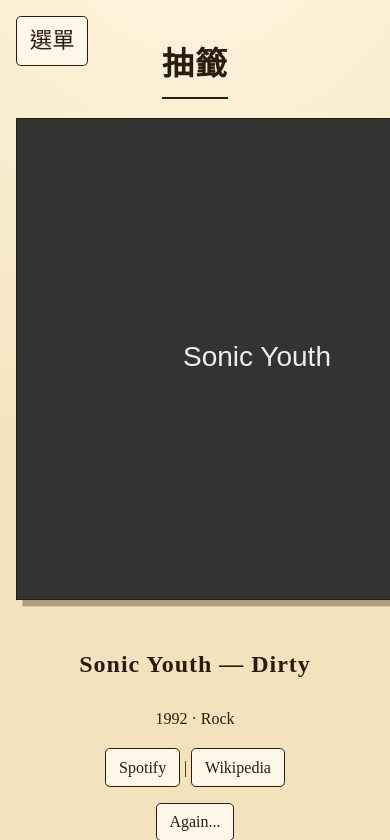
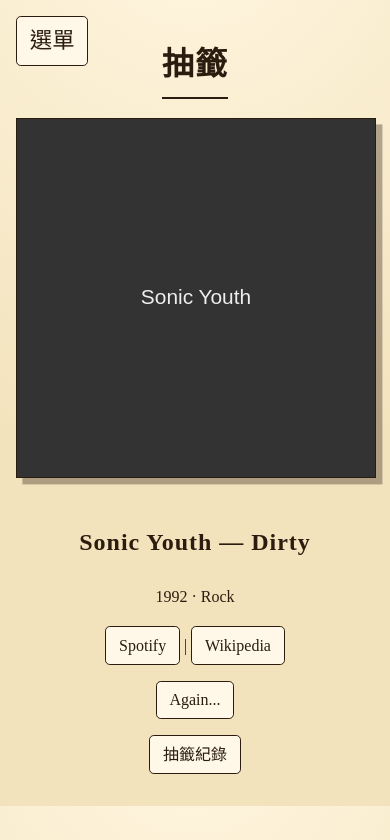
Before and after one commit to victorchang1031/1001, a FastAPI app: page /draw in a window 390 px wide; the page is wider, and only the part inside the window is pictured. Shown: the top 840 px of that part. Run offline with FastAPI, Linux system fonts and the light colour scheme; data comes from the database, SQL or seed files in the repository; data that the repository does not hold is empty.

Commit message:
fix: responsive album cover, cap at 360x360 on mobile
Co-Authored-By: Claude Opus 4.8 <noreply@anthropic.com>

```diff
--- a/app/static/style.css
+++ b/app/static/style.css
@@ -84,6 +84,10 @@ input[type="search"] { padding: 0.3rem 0.5rem; }
 
 /* vinyl sleeve effect for the big cover on home/draw pages */
 img.cover {
+  width: 100%;
+  max-width: 360px;
+  aspect-ratio: 1 / 1;
+  height: auto;
   object-fit: cover;
   border: 1px solid var(--ink);
   box-shadow: 0.4rem 0.4rem 0 var(--shadow);
--- a/app/templates/album_detail.html
+++ b/app/templates/album_detail.html
@@ -1,7 +1,7 @@
 {% extends "base.html" %}
 {% block content %}
 <h1>{{ album.artist }} — {{ album.title }}</h1>
-{% if album.cover_image_url %}<img class="cover" src="{{ album.cover_image_url }}" alt="" width="480" height="480" onerror="this.remove()">{% endif %}
+{% if album.cover_image_url %}<img class="cover" src="{{ album.cover_image_url }}" alt="" width="360" height="360" onerror="this.remove()">{% endif %}
 <p>{{ album.year }}{% if album.genre %} · {{ album.genre }}{% endif %}</p>
 <p>
   {% if album.spotify_url %}
--- a/app/templates/draw.html
+++ b/app/templates/draw.html
@@ -1,7 +1,7 @@
 {% extends "base.html" %}
 {% block content %}
 <h1>抽籤</h1>
-{% if album.cover_image_url %}<img class="cover" src="{{ album.cover_image_url }}" alt="" width="480" height="480" onerror="this.remove()">{% endif %}
+{% if album.cover_image_url %}<img class="cover" src="{{ album.cover_image_url }}" alt="" width="360" height="360" onerror="this.remove()">{% endif %}
 <h2>{{ album.artist }} — {{ album.title }}</h2>
 <p>{{ album.year }}{% if album.genre %} · {{ album.genre }}{% endif %}</p>
 <p>
--- a/app/templates/index.html
+++ b/app/templates/index.html
@@ -2,7 +2,7 @@
 {% block content %}
 {% if gate %}
   <h1>先回顧昨天</h1>
-  {% if gate.album.cover_image_url %}<img class="cover" src="{{ gate.album.cover_image_url }}" alt="" width="480" height="480" onerror="this.remove()">{% endif %}
+  {% if gate.album.cover_image_url %}<img class="cover" src="{{ gate.album.cover_image_url }}" alt="" width="360" height="360" onerror="this.remove()">{% endif %}
   <p>{{ gate.album.artist }} — {{ gate.album.title }}（{{ gate.album.year }}）</p>
   <p>前一天有聽嗎？</p>
   <form method="post" action="/gate">
@@ -26,7 +26,7 @@
   </form>
 {% elif pick %}
   <h1>今日專輯</h1>
-  {% if pick.album.cover_image_url %}<img class="cover" src="{{ pick.album.cover_image_url }}" alt="" width="480" height="480" onerror="this.remove()">{% endif %}
+  {% if pick.album.cover_image_url %}<img class="cover" src="{{ pick.album.cover_image_url }}" alt="" width="360" height="360" onerror="this.remove()">{% endif %}
   <h2>{{ pick.album.artist }} — {{ pick.album.title }}</h2>
   <p>{{ pick.album.year }}{% if pick.album.genre %} · {{ pick.album.genre }}{% endif %}</p>
   <p>
```
